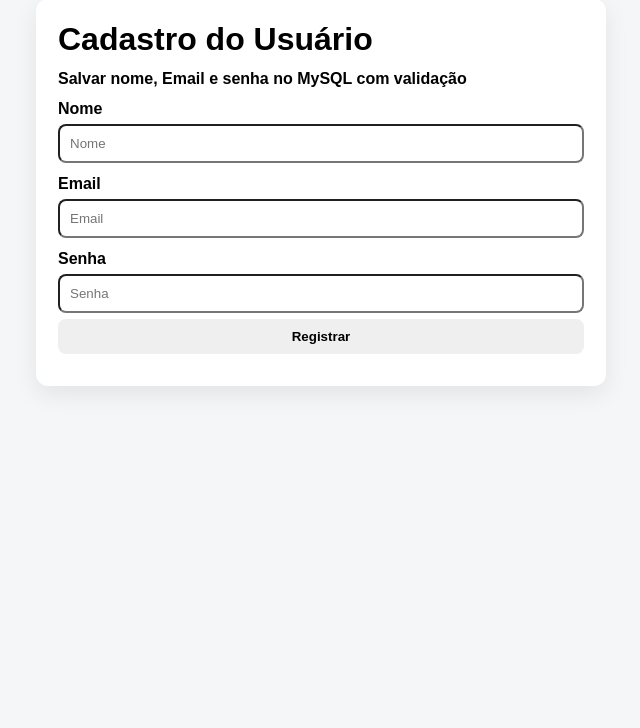
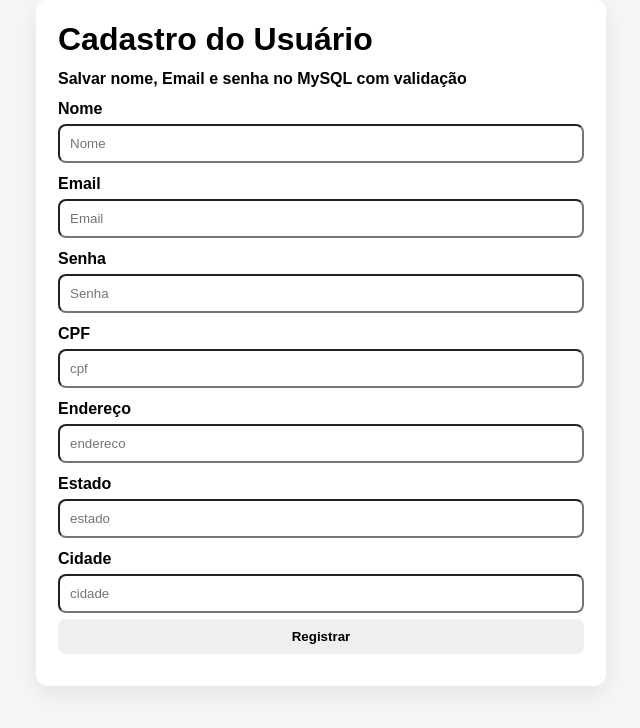
Before and after one commit to hatsunemikutoro-hash/app-cadastro, a Flask app: page / in a window 1280 px wide. Shown: the part 41-769 px from the top of the page, without its empty margins (319-959 px from the left). Run offline with Flask 3, Linux system fonts and the light colour scheme.

Commit message:
adicionado novos campos de input

```diff
--- a/app.py
+++ b/app.py
@@ -35,9 +35,18 @@ def register():
     nome = (request.form.get("nome")).strip()
     email = (request.form.get("email")).strip()
     senha = (request.form.get("senha")).strip()
+    # novos inputs
+    cpf = (request.form.get("cpf", "")).strip()
+    endereco = (request.form.get("endereco")).strip()
+    estado = (request.form.get("estado")).strip()
+    cidade = (request.form.get("cidade")).strip()
+
+
 
     if (len(nome) < 3):
         return "Nome deve ter pelo menos 3 caracteres", 400
+    if (len(cpf) < 11):
+        return "CPF INVALIDO!", 400
     if not EMAIL_RE.match(email):
         return "Email invalido", 400
     if not senha_forte(senha):
@@ -56,8 +65,8 @@ def register():
             return "Esse email já esta cadastrado.", 400
 
         cur.execute(
-            "INSERT INTO usuarios (nome, email, senha) VALUES (%s, %s, %s)",
-            (nome,email,senha)
+            "INSERT INTO usuarios (nome, email, senha, cpf, endereco, estado, cidade) VALUES (%s, %s, %s, %s, %s, %s, %s)",
+            (nome,email,senha, cpf, endereco, estado,cidade)
         )
         conn.commit()
 
--- a/static/js/main.js
+++ b/static/js/main.js
@@ -2,6 +2,12 @@ const form = document.getElementById("form");
 const nome = document.getElementById("nome");
 const email = document.getElementById("email");
 const senha = document.getElementById("senha");
+// NOVOS INPUTS
+const cpf = document.getElementById("cpf");
+const endereco = document.getElementById("endereco");
+const estado = document.getElementById("estado");
+const cidade = document.getElementById("cidade");
+
 const msg = document.getElementById("msg");
 const regras = document.getElementById("regras");
 
@@ -30,6 +36,9 @@ form.addEventListener("submit", (e) => {
 
   const erros = [];
   if (nome.value.trim().length < 3) erros.push("Nome deve ter pelo menos 3 caracteres.");
+  if (cpf.value.replace(/\D/g, "").length < 11) {
+    erros.push("O CPF deve conter 11 dígitos.");
+}
   if (!validarEmail(email.value)) erros.push("E-mail inválido.");
   erros.push(...validarSenha(senha.value));
 
--- a/templates/index.html
+++ b/templates/index.html
@@ -22,6 +22,18 @@
                 <p>Senha</p>
                 <input type="password" name="senha" placeholder="Senha">
 
+                <p>CPF</p>
+                <input type="number" name="cpf" placeholder="cpf">
+
+                <p>Endereço</p>
+                <input type="text" name="endereco" placeholder="endereco">
+
+                <p>Estado</p>
+                <input type="text" name="estado" placeholder="estado">
+
+                <p>Cidade</p>
+                <input type="text" name="cidade" placeholder="cidade">
+
                 <button type="submit">Registrar</button>
             </form>
             <div id="msg" class="msg" style="display: none;"></div>
```
